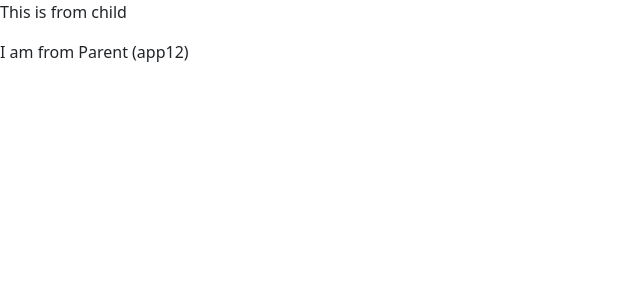
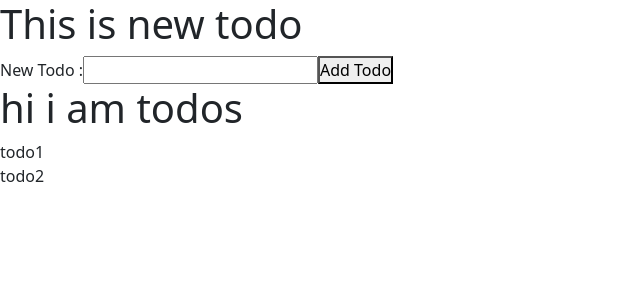
Before and after one commit to bappykti/first-reactApp, a React (Create React App) app: page / in a window 1280 px wide. Shown: the top 300 px of the page, without its empty margins (0-640 px from the left). Built offline with nearby package versions, Linux system fonts and the light colour scheme.

Commit message:
pass data from child to parent component

```diff
--- /dev/null
+++ b/src/App13.js
@@ -0,0 +1,14 @@
+//pass data from child to parent component
+
+import React from 'react';
+import Home from './components/STATE_LIFTING/Home';
+
+const App13 = () => {
+  return (
+    <div>
+        <Home />
+    </div>
+  )
+}
+
+export default App13;
--- /dev/null
+++ b/src/components/STATE_LIFTING/Home.js
@@ -0,0 +1,23 @@
+// pass data from child to parent component
+
+import React, { useState } from 'react';
+import NewTodo from './NewTodo';
+
+import Todos from './Todos';
+
+const dummyTodos = ["todo1", "todo2"];
+
+const Home = () => {
+  const [todos, setTodos] = useState(dummyTodos);
+  const handleNewTodo = (newTodo) => {
+    setTodos([...todos, newTodo])
+  }
+    return (
+    <div>
+        <NewTodo onTodo = {handleNewTodo} />
+        <Todos todos = {todos} />
+    </div>
+  )
+}
+
+export default Home;
--- /dev/null
+++ b/src/components/STATE_LIFTING/NewTodo.js
@@ -0,0 +1,31 @@
+import React, { useState } from "react";
+
+const NewTodo = (props) => {
+  const [todo, setTodo] = useState("");
+  const handleInputChange = (event) => {
+    setTodo(event.target.value);
+  }
+  const handleSubmit = (event) => {
+    event.preventDefault();
+    // console.log(todo);
+    props.onTodo(todo);
+  }
+  return (
+    <div>
+      <h1>This is new todo</h1>
+      <form onSubmit={handleSubmit}>
+        <label htmlFor="todo">New Todo : </label>
+        <input
+          type="text"
+          id="todo"
+          name="todo"
+          value={todo}
+          onChange={handleInputChange}
+        />
+        <button type="submit">Add Todo</button>
+      </form>
+    </div>
+  );
+};
+
+export default NewTodo;
--- /dev/null
+++ b/src/components/STATE_LIFTING/Todo.js
@@ -0,0 +1,11 @@
+import React from 'react';
+
+const Todo = (props) => {
+  return (
+    <div>
+        {props.todo}
+    </div>
+  )
+}
+
+export default Todo;
--- /dev/null
+++ b/src/components/STATE_LIFTING/Todos.js
@@ -0,0 +1,19 @@
+//pass data from child to parent component
+
+import React from 'react'
+import Todo from './Todo';
+
+const Todos = (props) => {
+    console.log(props.todos);
+  return (
+    <div>
+        <h1>hi i am todos</h1>
+        {props.todos.map((todo, index) => (
+            <Todo key={index} todo={todo} />
+        ))}
+
+    </div>
+  )
+}
+
+export default Todos;
--- a/src/index.js
+++ b/src/index.js
@@ -13,7 +13,8 @@ import 'bootstrap/dist/css/bootstrap.min.css';
 // import App9 from "./App9";
 // import App10 from "./App10";
 // import App11 from "./App11";
-import App12 from "./App12";
+// import App12 from "./App12";
+import App13 from "./App13";
 
 
 
@@ -23,5 +24,5 @@ import App12 from "./App12";
 //   textAlign: "center",
 //   padding: "15px"
 // }
-ReactDOM.render(<App12 />, document.getElementById("root"));
+ReactDOM.render(<App13 />, document.getElementById("root"));
 // ReactDOM.render(<App1 />, document.getElementById("root"));
```
